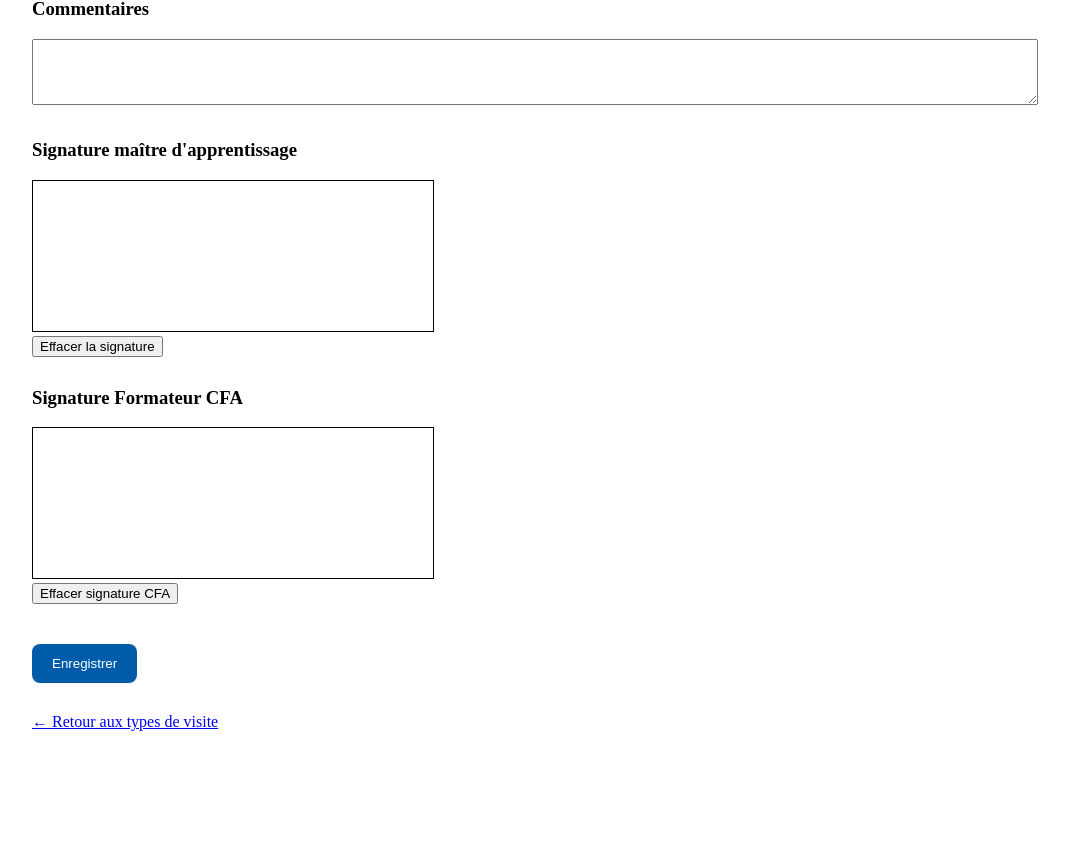
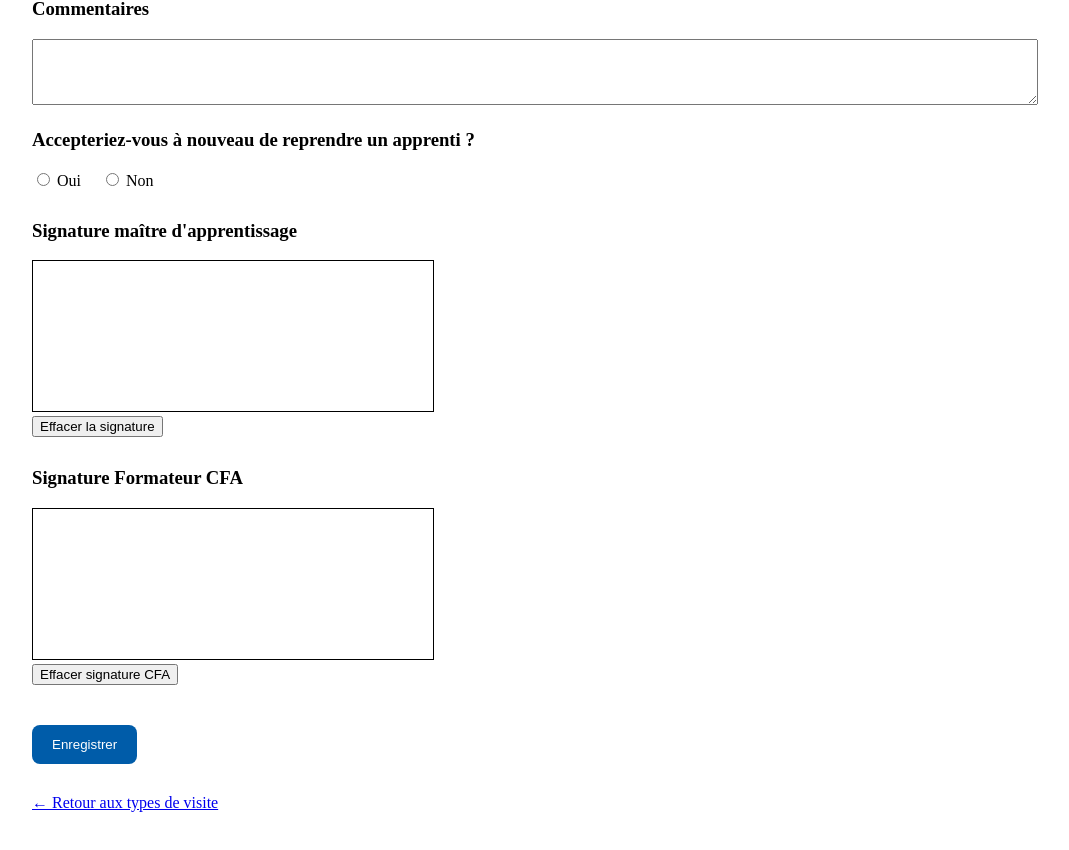
Before and after one commit to fabsalel-design/suivi-visites-mfr, a Next.js app: page /apprentis/1/visites/fin-formation in a window 1280 px wide. Shown: the part 979-1829 px from the top of the page, without its empty margins (108-1177 px from the left). Before the commit the page ends 1764 px from the top, so only its background shows below. Built offline with nearby package versions, Linux system fonts and the light colour scheme; no server answers; the database is empty.

Commit message:
Update page.tsx

```diff
--- a/app/apprentis/[id]/visites/fin-formation/page.tsx
+++ b/app/apprentis/[id]/visites/fin-formation/page.tsx
@@ -314,6 +314,9 @@ capacite_adaptation:
 travail_bien_fait:
   notes.travail_bien_fait,
 
+reprise_apprenti:
+  repriseApprenti,
+
           }),
         }
       );
@@ -594,6 +597,47 @@ onChange={(e) =>
             )
           }
         />
+
+<div
+  style={{
+    marginTop: "20px",
+    marginBottom: "20px",
+  }}
+>
+  <h3>
+    Accepteriez-vous à nouveau de reprendre un apprenti ?
+  </h3>
+
+  <label
+    style={{
+      marginRight: "20px",
+    }}
+  >
+    <input
+      type="radio"
+      name="repriseApprenti"
+      checked={repriseApprenti === true}
+      onChange={() =>
+        setRepriseApprenti(true)
+      }
+    />
+    {" "}Oui
+  </label>
+
+  <label>
+    <input
+      type="radio"
+      name="repriseApprenti"
+      checked={repriseApprenti === false}
+      onChange={() =>
+        setRepriseApprenti(false)
+      }
+    />
+    {" "}Non
+  </label>
+</div>
+
+
       </div>
 
 <div
```
